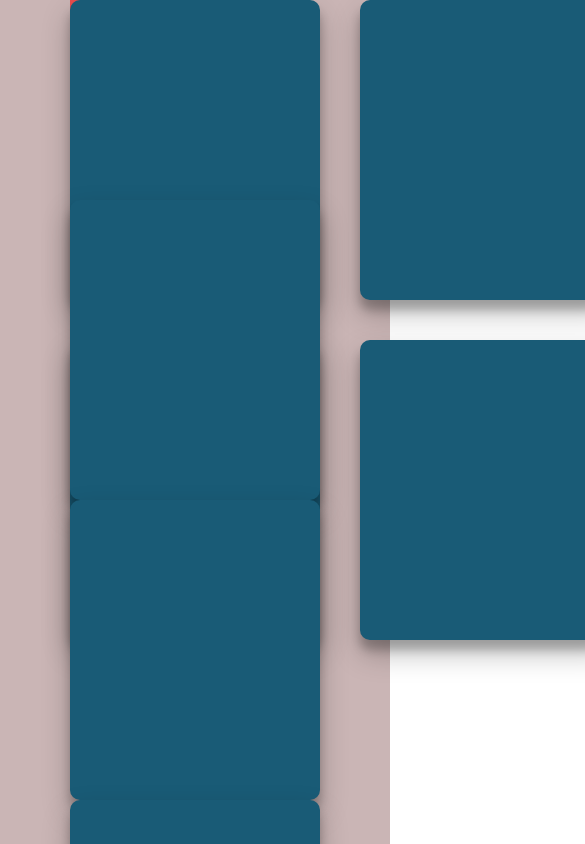
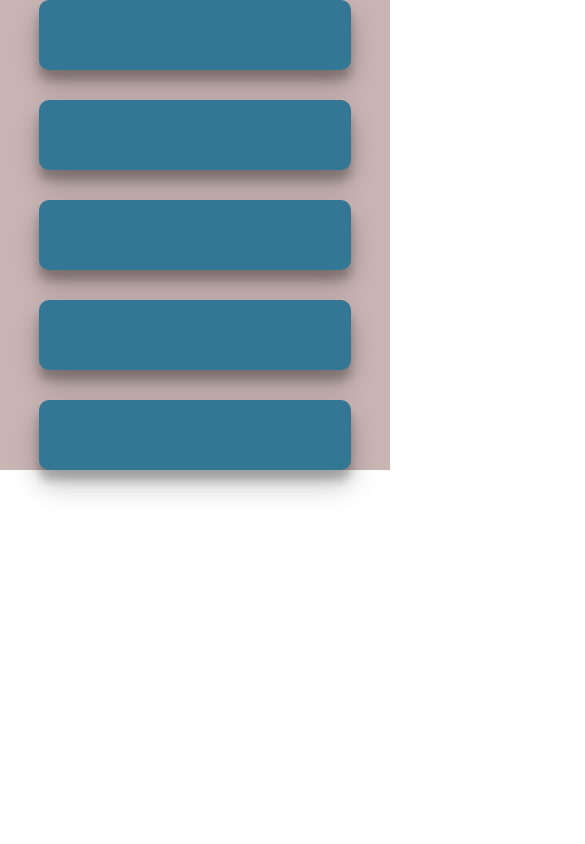
Before and after one commit to SebMal64/all-seeds, a React app in the folder react/: page / in a window 390 px wide. Shown: the top 844 px of the page, 585 px wide, since content can reach past the window. Built offline with nearby package versions, Linux system fonts and the light colour scheme.

Commit message:
cambios 3

```diff
--- a/react/src/Items.css
+++ b/react/src/Items.css
@@ -1,21 +1,21 @@
 
 
 .cont-item {
-    height: 250px;
-    width: 250px;
-    background: rgb(25, 91, 118);
+    height: 100px;
+    width: 100px;
+    background: rgb(51, 119, 148);
     border-radius: 10px;
     border: none;
-    display: flex;
-    justify-content: center;
-    align-content: center;
     box-shadow: rgba(0, 0, 0, 0.25) 0px 14px 28px, rgba(0, 0, 0, 0.22) 0px 10px 10px;;
 }
 
 @media (max-width: 768px) {
 
     .cont-item {
-        height:300px;
+
+       height: 70px;
+       width: 80dvw;
 
     }
+
 }
--- a/react/src/Portada.css
+++ b/react/src/Portada.css
@@ -10,19 +10,19 @@
 }
 .section-portada {
     height: 100vh;
-    width: 100%;
+    width: 100dvw;
     background: var(--claro);
     display: grid;
     justify-content: space-around;
     align-items: center;
 }
-.contenedor1 {
+/*.contenedor1 {
     display: flex;
     width: 100%;
     justify-content: space-around;
     gap: 40px
 }
-
+*/
 
 @media (max-width: 768px) {
 
@@ -30,16 +30,12 @@
     background: rgb(202, 181, 181);
     height: auto;
 
+
 }
 .contenedor1 {
-    display: grid;
-    grid-template-columns: 1fr 1fr;
-    grid-template-rows: 1fr 1fr;
-    width: 200px;
-    height: 200px;
+    display: inline-flex;
+    flex-direction: column;
     align-items: center;
-    max-width: 100vw;
-
-    background-color: rgb(233, 77, 77);
-
+    justify-items: center;
+    gap: 30px;
 }}
--- a/react/src/Portada.js
+++ b/react/src/Portada.js
@@ -5,25 +5,24 @@ import pastel from './assets/pictures/pastel.png'
 function Portada() {
   return (
     <section className='section-portada'>
-
       <div className='contenedor1'>
           {/* <Items name="carta dia de la madre"
            picture={pastel} link="https://drive.google.com/file/d/1QiuNROxQ9mrMAGQ56t81MHb3b0Ns1tLq/view"/>
            <Items name="porciones cuchareables" link="https://drive.google.com/file/d/1Ffdnr8dfVpdMfGqfk-ShTNVydXOe2wCO/view"/>
            <Items name="postres de carta" link="https://drive.google.com/file/d/1g4mkcCAJ9hKJIn_AoaPXoevjmW_12wQ3/view"/>
            <Items name="moldes enteros" link="https://drive.google.com/file/d/16me20skVag-J2U2Sv5OB-5ihwDhDRD5-/view"/> */  }
-           <Items/><Items/><Items/><Items/>
+           <Items/><Items/><Items/><Items/><Items/>
 
 
       </div>
-       <div className='contenedor2'>
-           {/*<Items name="rappi"/>
-           <Items name="pedidosya"/>*/}
+      {/* <div className='contenedor2'>
+           <Items name="rappi"/>
+           <Items name="pedidosya"/>
            <Items/><Items/><Items/>
 
 
 
-      </div>
+      </div>*/}
       <div className='icons'>
         {/*iconos de whasatpp revisar iconos de pabinas*/}
         <icon></icon>
--- a/react/src/index.js
+++ b/react/src/index.js
@@ -10,8 +10,5 @@ const root = ReactDOM.createRoot(document.getElementById('root'));
 root.render(
   <React.StrictMode>
   <Portada/>
-        <AboutUs/>
-        <Steps/>
-
   </React.StrictMode>
 );
```
